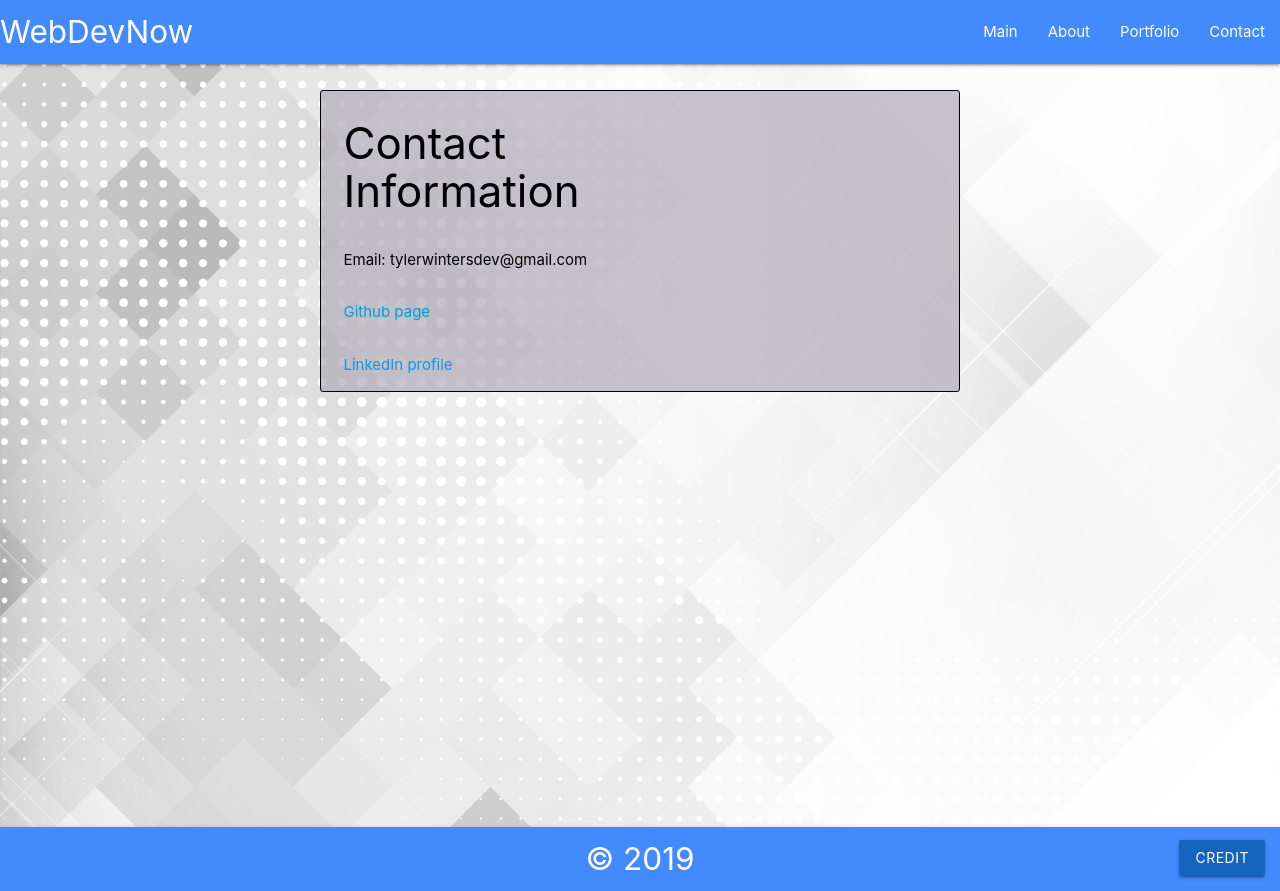
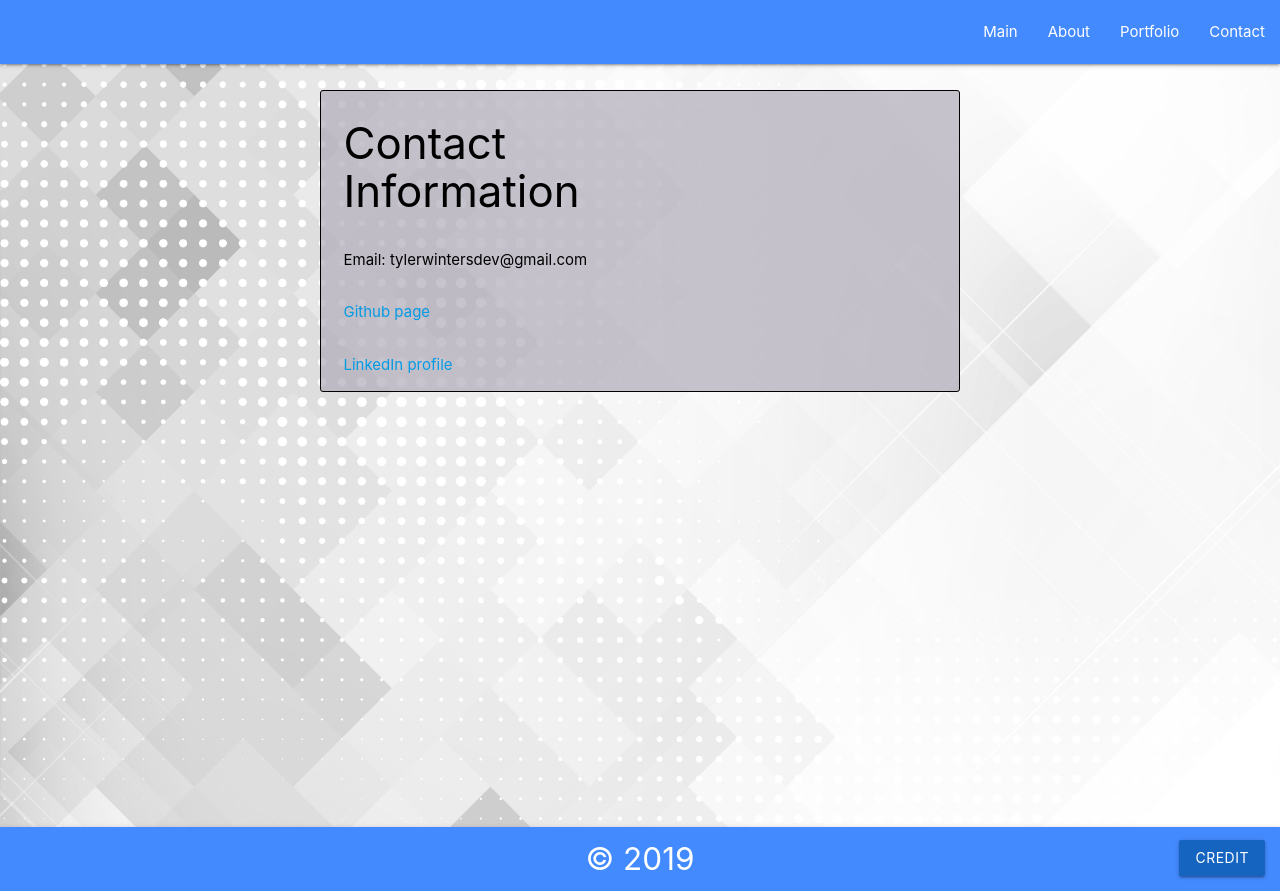
Before and after one commit to tylerwdev/portfolio2.0, a plain HTML site: page contact.html in a window 1280 px wide. Drawn offline with nearby package versions, Linux system fonts and the light colour scheme.

Commit message:
removed nav/header logo from nav area

```diff
--- a/contact.html
+++ b/contact.html
@@ -17,7 +17,6 @@
     <header>
         <nav>
             <div class="nav-wrapper blue accent-2">
-                <a href="index.html" class="brand-logo">WebDevNow</a>
                 <a href="#" data-target="mobile-demo" class="sidenav-trigger"><i class="material-icons">menu</i></a>
                 <ul class="right hide-on-med-and-down">
                     <li><a href="index.html">Main</a></li>
```
Also changed, not shown: about.html (+0 -1 lines), index.html (+0 -1 lines).
